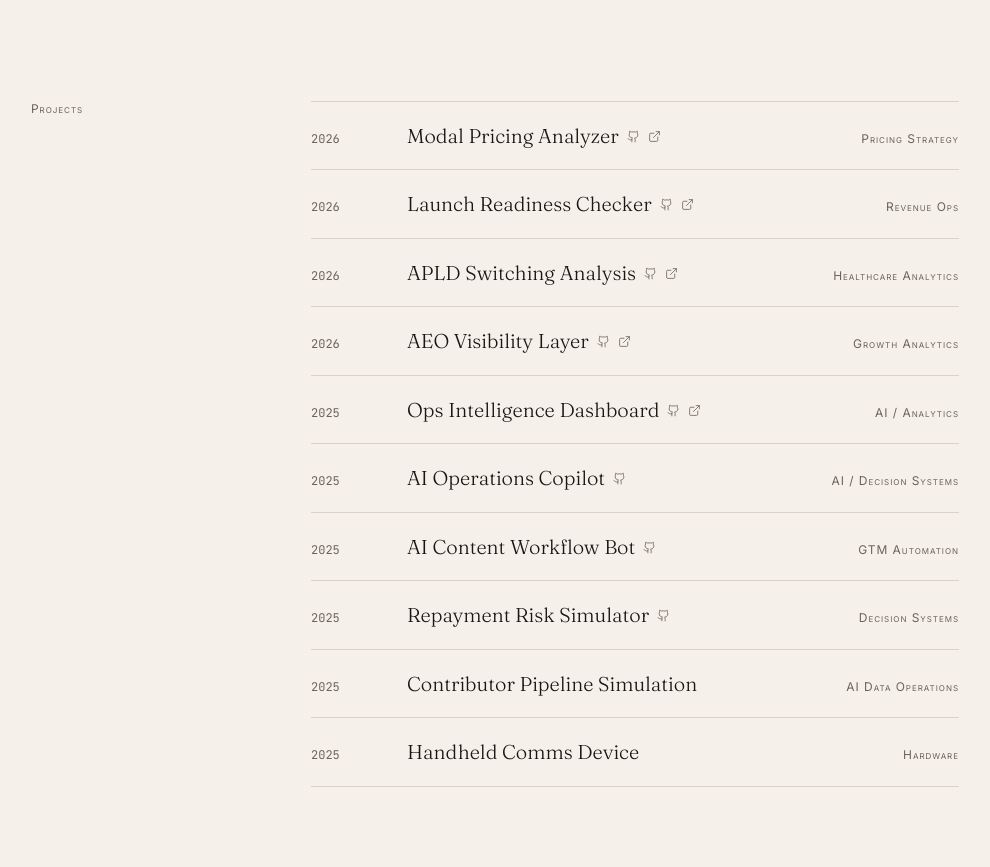
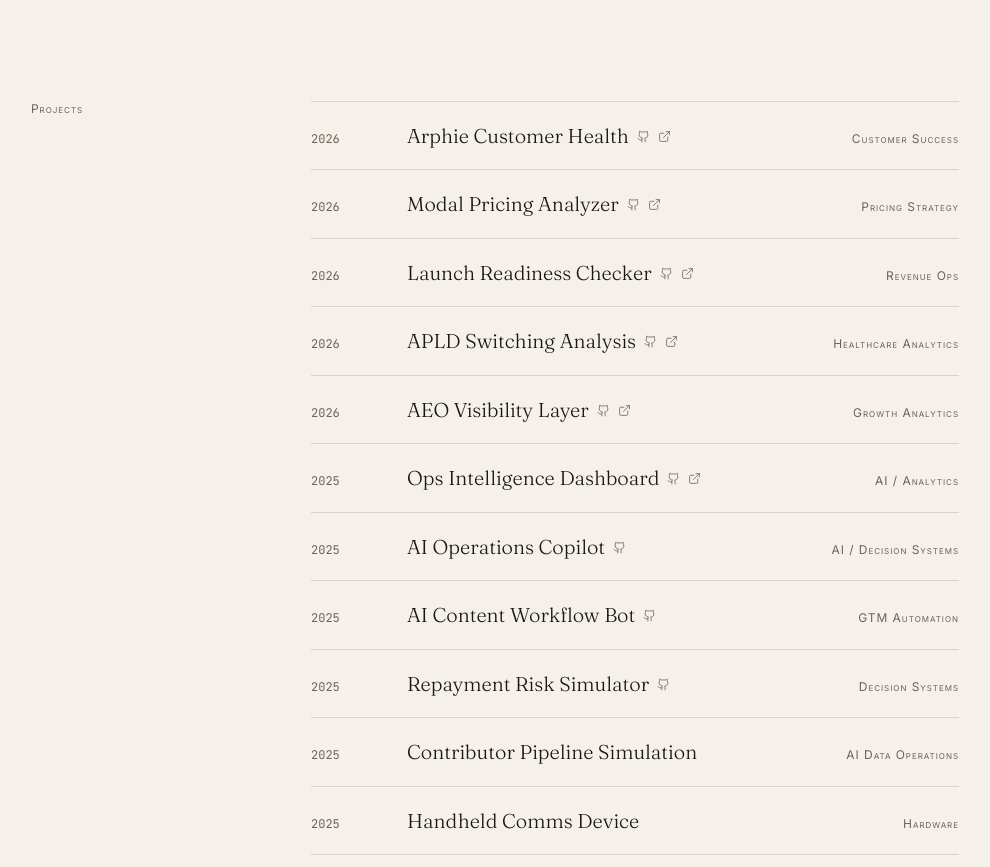
Before and after one commit to heywood-dev/website, a Next.js app: page / in a window 1280 px wide. Shown: the part 2320-3187 px from the top of the page, without its empty margins (145-1135 px from the left). Built offline with nearby package versions, Linux system fonts and the light colour scheme.

Commit message:
Add Arphie Customer Health project

```diff
--- a/src/components/sections/work.tsx
+++ b/src/components/sections/work.tsx
@@ -25,6 +25,15 @@
 }
 
 const projects: Project[] = [
+  {
+    year: "2026",
+    title: "Arphie Customer Health",
+    tag: "Customer Success",
+    repo: "https://github.com/heywoodd-cmyk/arphie-customer-health",
+    demo: "https://arphie-customer-health.vercel.app",
+    description:
+      "A customer-health dashboard for Arphie, the AI platform that automates RFP and security-questionnaire responses. Scores 14 accounts live across product usage, sentiment, and contract signals, then surfaces who's thriving, who's at risk, and why. Built so a small CS team can spot churn risk before the renewal call, not after.",
+  },
   {
     year: "2026",
     title: "Modal Pricing Analyzer",
```
